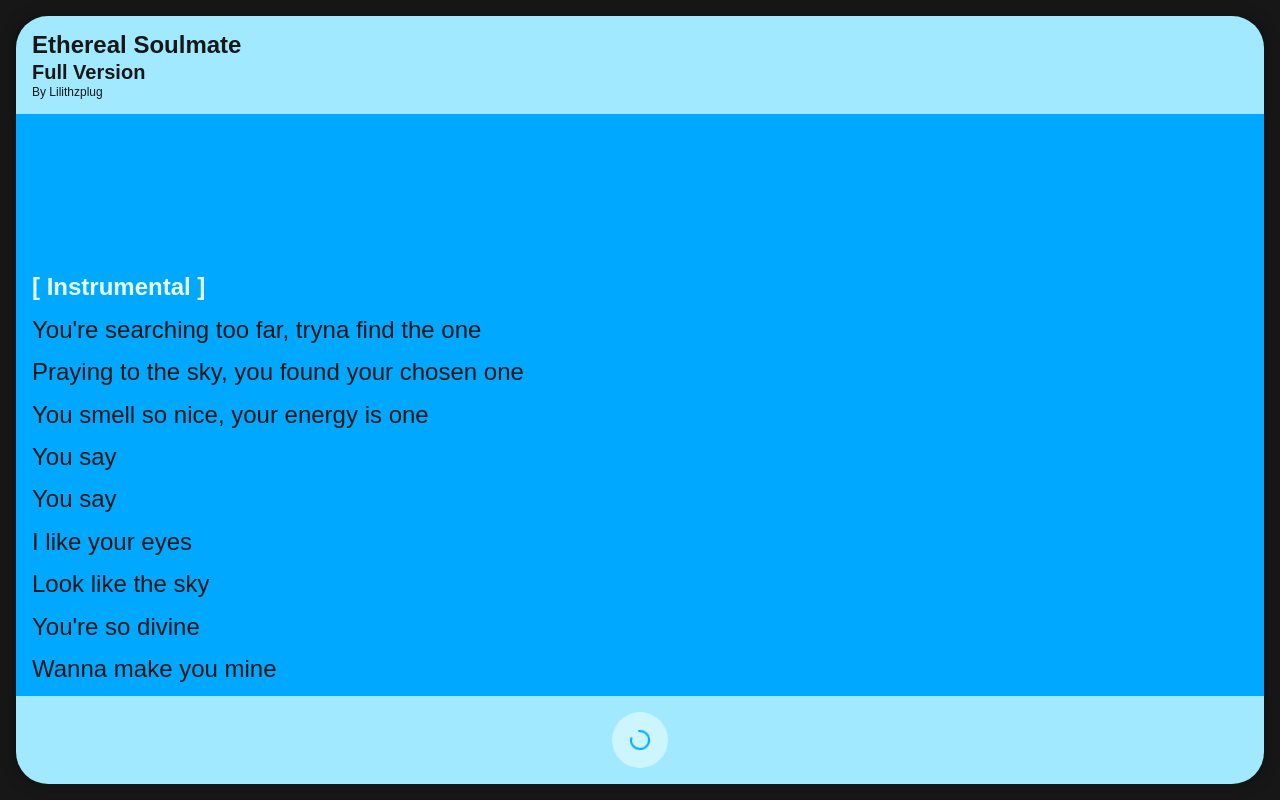
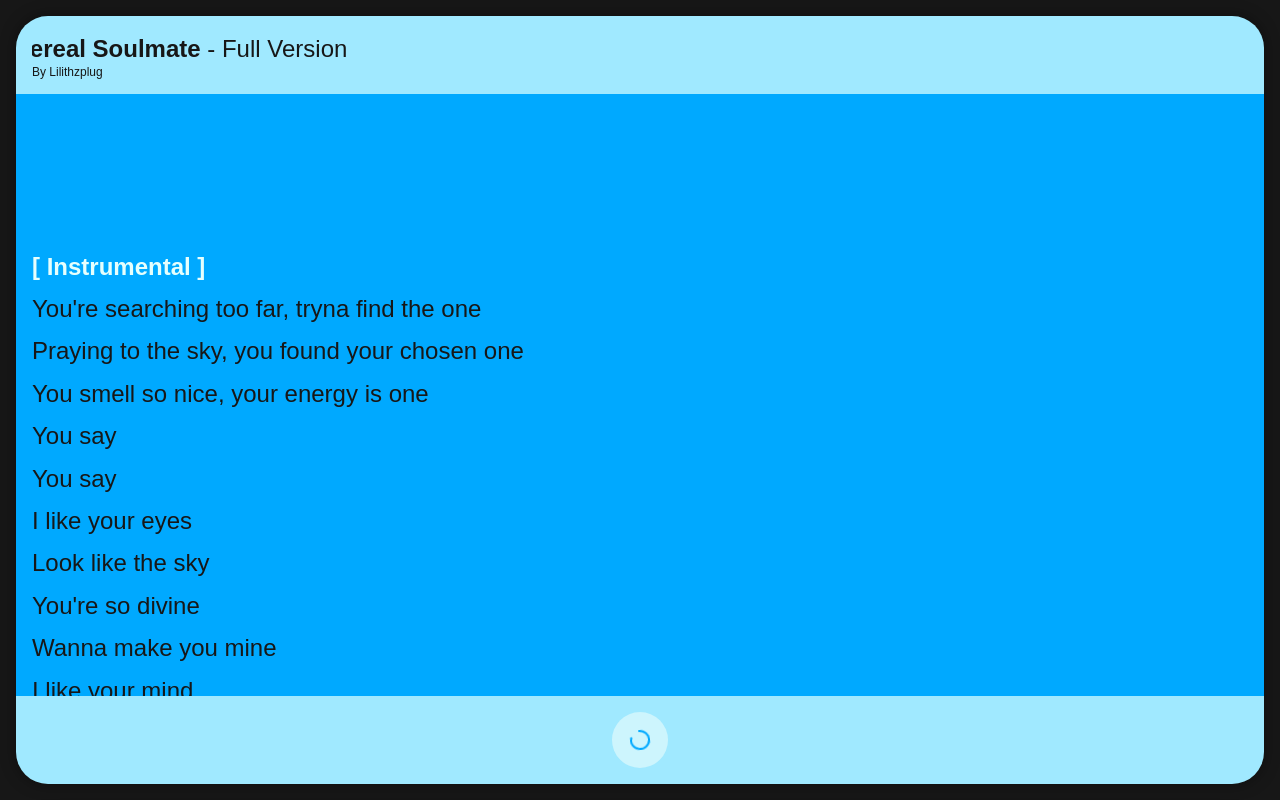
Before and after one commit to AttAditya/goodsing, a React (Vite) app: page / in a window 1280 px wide. Both pictures are taken after a click on the button "Start". Built offline with nearby package versions, Linux system fonts and the light colour scheme; a web font is replaced by a local one.

Commit message:
Hype and Title Swipe

```diff
--- a/src/components/verses/Verse.tsx
+++ b/src/components/verses/Verse.tsx
@@ -1,5 +1,12 @@
-import { RefObject, useCallback, useEffect, useRef } from "react";
-import { LoaderCircle, Pause, Play, Rewind } from "lucide-react";
+import { RefObject, useCallback, useEffect, useRef, useState } from "react";
+import {
+  LoaderCircle,
+  Pause,
+  Play,
+  Rewind,
+  Sparkles,
+  WandSparkles,
+} from "lucide-react";
 
 import { VerseData } from "@interfaces/index";
 
@@ -28,6 +35,7 @@ export function Verse({
   const parentTop = useRef<number>(0);
   const parentHeight = useRef<number>(0);
   const linesRef = useRef<{ [key: string]: RefObject<number> }>({});
+  const [hyped, setHyped] = useState(false);
 
   const {
     currentLyricIndex,
@@ -72,8 +80,16 @@ export function Verse({
     >
       <Container className="verse-container">
         <Container className="verse-meta">
-          <h2 className="verse-song-name">{songName}</h2>
-          <h3 className="verse-name">{verseName}</h3>
+          <Container className="verse-meta-name">
+            <Container className="verse-meta-name-content">
+              <span className="verse-song-name">{songName}</span>
+              <span className="verse-name">{} - {verseName}</span>
+            </Container>
+            <Container className="verse-meta-name-content">
+              <span className="verse-song-name">{songName}</span>
+              <span className="verse-name">{} - {verseName}</span>
+            </Container>
+          </Container>
 
           <Container className="verse-creators">
             <span>By</span>
@@ -86,6 +102,7 @@ export function Verse({
           </Container>
         </Container>
 
+        <Container className="verse-contents">
           <ScrollableBlock
             className="verse-lyrics"
             topRef={parentTop}
@@ -113,6 +130,7 @@ export function Verse({
               )
             })}
           </ScrollableBlock>
+        </Container>
 
         <Container className="verse-controls">
           {!audioReady && <button
@@ -135,6 +153,13 @@ export function Verse({
             >
               {playing ? <Pause /> : <Play />}
             </button>
+
+            <button
+              className="verse-control-button"
+              onClick={() => setHyped((hyped) => !hyped)}
+            >
+              {hyped ? <Sparkles /> : <WandSparkles />}
+            </button>
           </>}
         </Container>
       </Container>
--- a/src/styles/animations.css
+++ b/src/styles/animations.css
@@ -3,6 +3,11 @@
   100% { transform: rotate(360deg); }
 }
 
+@keyframes scroll-repeats {
+  0%, 20% { transform: translateX(0); }
+  100% { transform: translateX(-100%); }
+}
+
 .spin {
   animation: spin 0.75s linear infinite;
 }
--- a/src/styles/components/verses/verse.css
+++ b/src/styles/components/verses/verse.css
@@ -30,16 +30,34 @@
   flex-shrink: 0;
 }
 
+.verse-meta-name {
+  display: flex;
+  overflow-x: hidden;
+  line-height: 1.4;
+  font-size: 1.5rem;
+}
+
+.verse-meta-name-content {
+  min-width: calc(100vw + 5rem);
+  flex: 1;
+  position: relative;
+  display: inline;
+  font-size: 1.5rem;
+  line-height: 1.4;
+  animation: scroll-repeats 12.5s linear infinite;
+}
+
+.verse-meta-name-content::after {
+}
+
 .verse-song-name {
-  font-size: 1.5rem;
   font-weight: 800;
-  line-height: 1.1;
+  text-wrap: nowrap;
 }
 
 .verse-name {
-  font-size: 1.25rem;
-  font-weight: 600;
-  line-height: 1.4;
+  font-weight: 200;
+  text-wrap: nowrap;
 }
 
 .verse-creators {
@@ -49,6 +67,13 @@
   line-height: 1;
   display: flex;
   gap: 0.5ch;
+}
+
+.verse-contents {
+  display: flex;
+  flex-direction: column;
+  flex-grow: 1;
+  min-height: 0;
 }
 
 .verse-lyrics {
```
Lines whose indentation alone changed are shown as unchanged.
